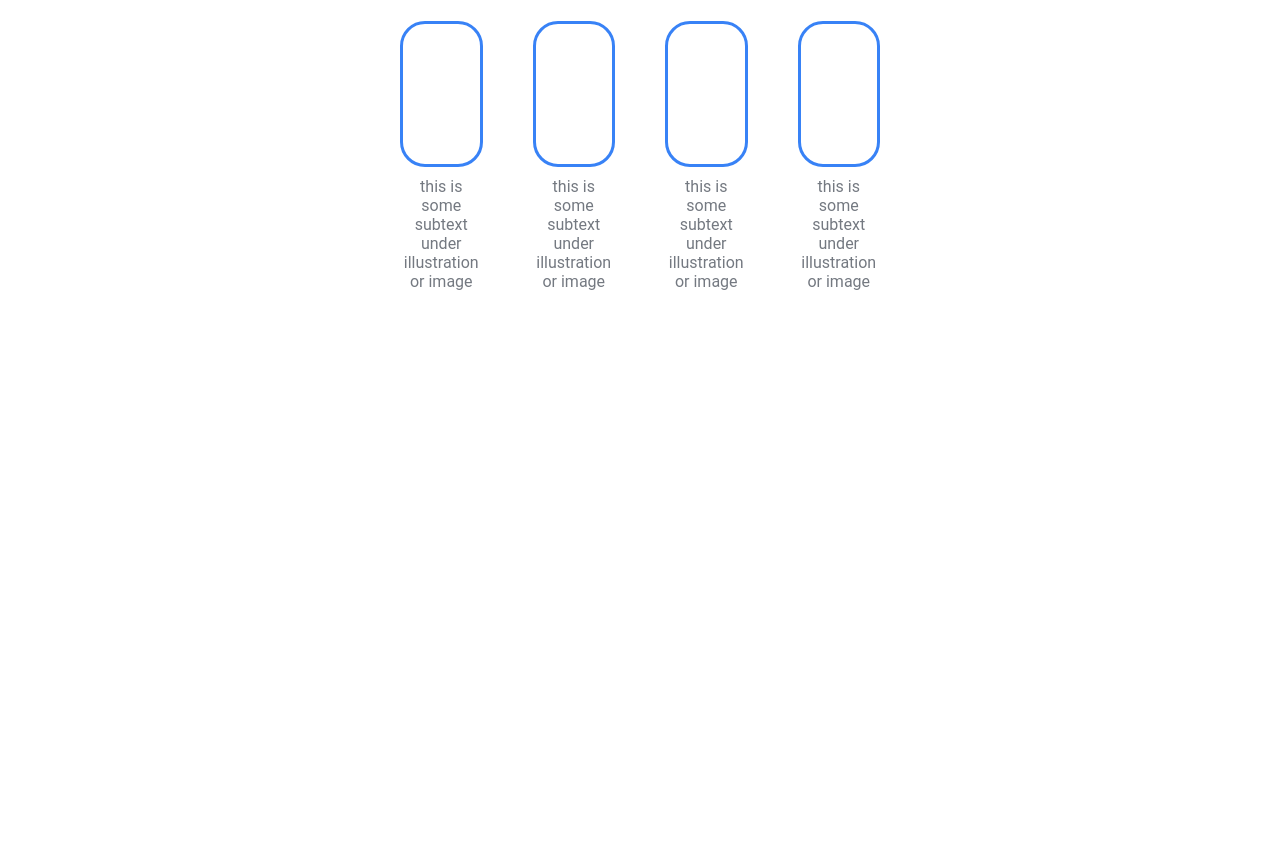
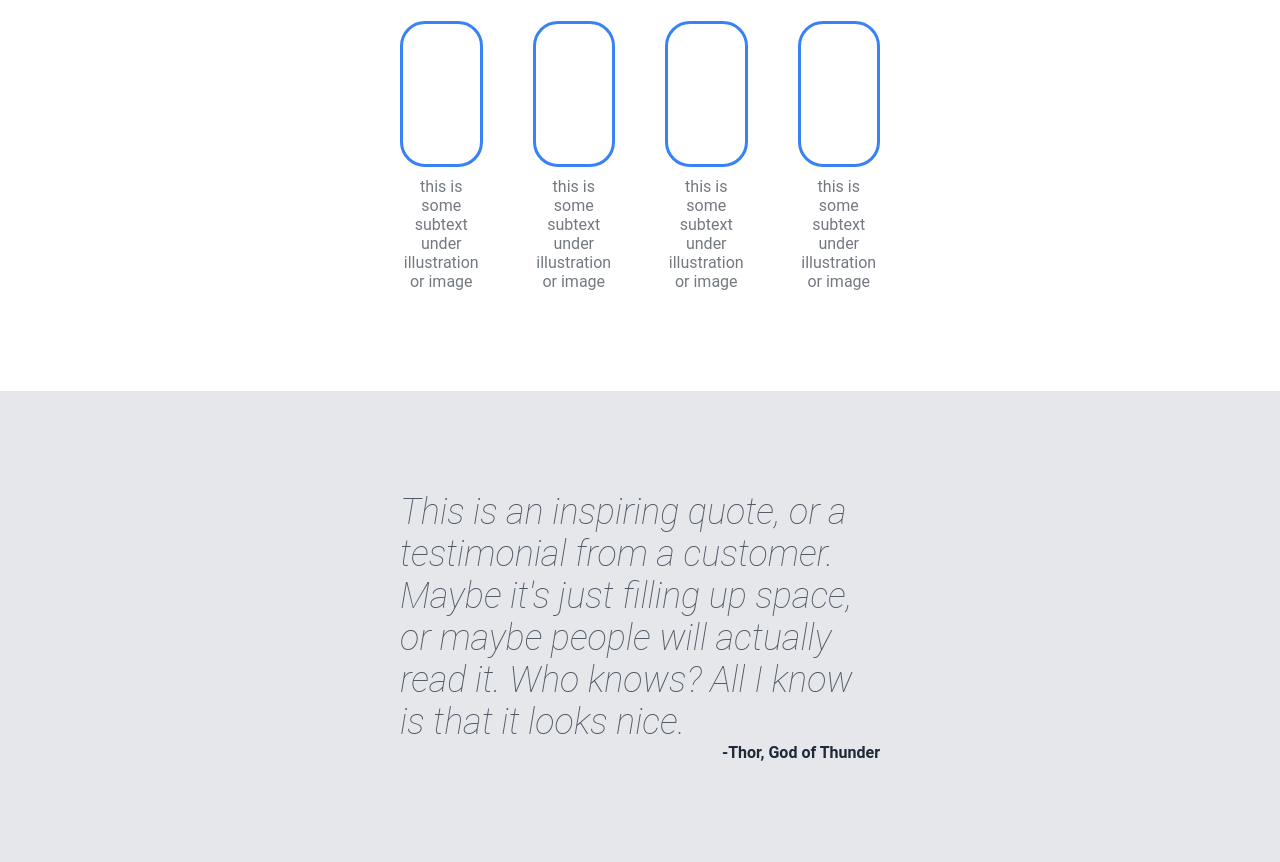
Before and after one commit to FotisKal/landing-page, a plain HTML site: page index.html in a window 1280 px wide. Shown: the part 703-1565 px from the top of the page. Before the commit the page ends 1094 px from the top, so only its background shows below. Drawn offline with Linux system fonts and the light colour scheme.

Commit message:
Create the quote section of the landing page

```diff
--- a/index.html
+++ b/index.html
@@ -81,5 +81,14 @@
 			</div>
 		</div>
 	</div>
+    <div class="quote">
+		<div class="main-text">
+			This is an inspiring quote, or a testimonial from a customer. Maybe it's just filling up space, or maybe
+			people will actually read it. Who knows? All I know is that it looks nice.
+		</div>
+		<div class="secondary-text">
+			-Thor, God of Thunder
+		</div>
+	</div>
 </body>
 </html>
--- a/style.css
+++ b/style.css
@@ -114,3 +114,21 @@ body {
     text-align: center;
     color: #747981;
 }
+
+.quote {
+    padding: 100px 400px 100px;
+    background-color: #e5e7eb;
+}
+
+.quote .main-text {
+    color: #4e5866;
+    font-style: italic;
+    font-size: 36px;
+    font-weight: lighter;
+}
+
+.quote .secondary-text {
+    color:#1f2937;
+    font-weight: 700;
+    text-align: end;
+}
```
